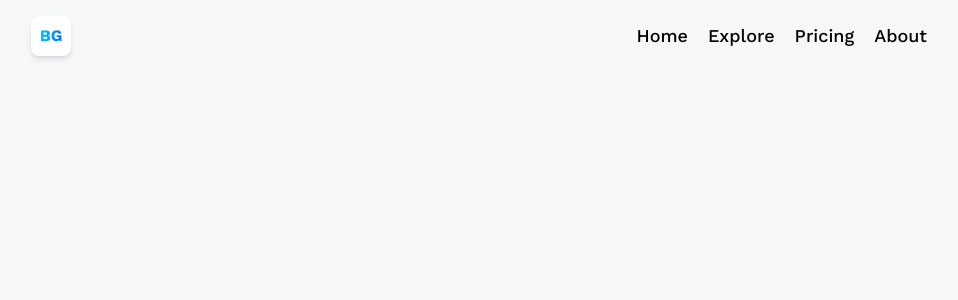
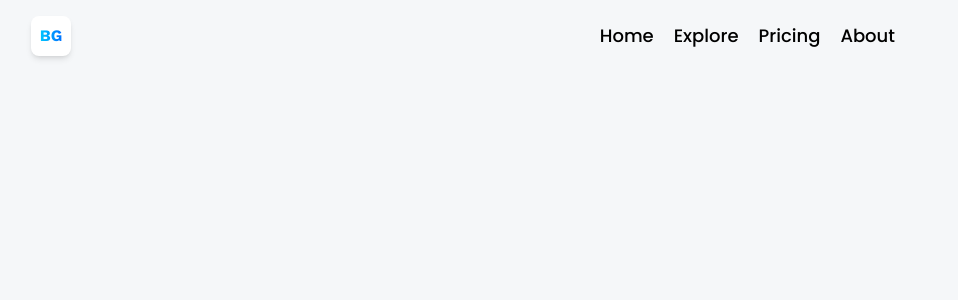
Before and after one commit to brandongautama/Portfolio, a React (Vite) app: page / in a window 1280 px wide. Shown: the top 300 px of the page, without its empty margins (161-1119 px from the left). Built offline with nearby package versions, Linux system fonts and the light colour scheme.

Commit message:
fix hamburger menu from scrolling when open

```diff
--- a/src/components/NavDesktop.jsx
+++ b/src/components/NavDesktop.jsx
@@ -2,14 +2,14 @@ import { routes } from "../routes";
 
 export const NavDesktop = () => {
   return (
-    <ul className="hidden lg:flex lg:items-center gap-5">
+    <ul className="hidden lg:flex lg:items-center gap-5 mr-8">
       {routes.map((route) => {
         const { href, title } = route;
         return (
           <li key={route.title}>
             <a
               href={href}
-              className="flex items-center gap-1 hover:text-neutral-400 transition-all"
+              className="flex items-center gap-1 hover:text-neutral-400 transition-all font-poppins"
             >
               {title}
             </a>
--- a/src/components/NavMobile.jsx
+++ b/src/components/NavMobile.jsx
@@ -1,4 +1,4 @@
-import { useState, useRef } from "react";
+import { useState, useRef, useEffect } from "react";
 import { Squash as Hamburger } from "hamburger-react";
 import { routes } from "../routes";
 import { useClickAway } from "react-use";
@@ -8,6 +8,10 @@ export const NavMobile = () => {
   const ref = useRef(null);
 
   useClickAway(ref, () => setOpen(false));
+
+  useEffect(() => {
+    document.body.style.overflow = isOpen ? "hidden" : "unset";
+  }, [isOpen]);
 
   return (
     <div ref={ref} className="lg:hidden ">
@@ -22,13 +26,13 @@ export const NavMobile = () => {
         <div className="fixed left-0 shadow-4xl -0 top-[3.5rem] p-5 pt-0 border-b border-b-white/20">
           <ul className="grid gap-2 flex-col">
             {isOpen && (
-              <div className="fixed left-0 shadow-4xl right-0 top-[3.5rem] p-5 pt-0 bg-slate-300/20 border-b border-b-white/20">
+              <div className="fixed left-0 shadow-4xl rounded-lg right-0 top-[3.5rem] p-3 bg-slate-200/100 border-b border-b-white/20">
                 <ul className="grid gap-2">
                   {routes.map((route) => {
                     return (
                       <li
                         key={route.title}
-                        className="w-full p-[0.08rem] rounded-xl bg-gradient-to-tr from-neutral-100 via-neutral-150 to-neutral-100"
+                        className="w-full p-[0.08rem] rounded-xl bg-gradient-to-tr bg-slate-300/20 via-neutral-150 to-neutral-100"
                       >
                         <a
                           onClick={() => setOpen((prev) => !prev)}
@@ -38,9 +42,10 @@ export const NavMobile = () => {
                           href={route.href}
                         >
                           <span></span>
-                          <span className="flex gap-1 text-lg float-right mr-10">
+                          <span className="flex gap-1 text-lg font-poppins text-black">
                             {route.title}
                           </span>
+                          <span></span>
                         </a>
                       </li>
                     );
```
